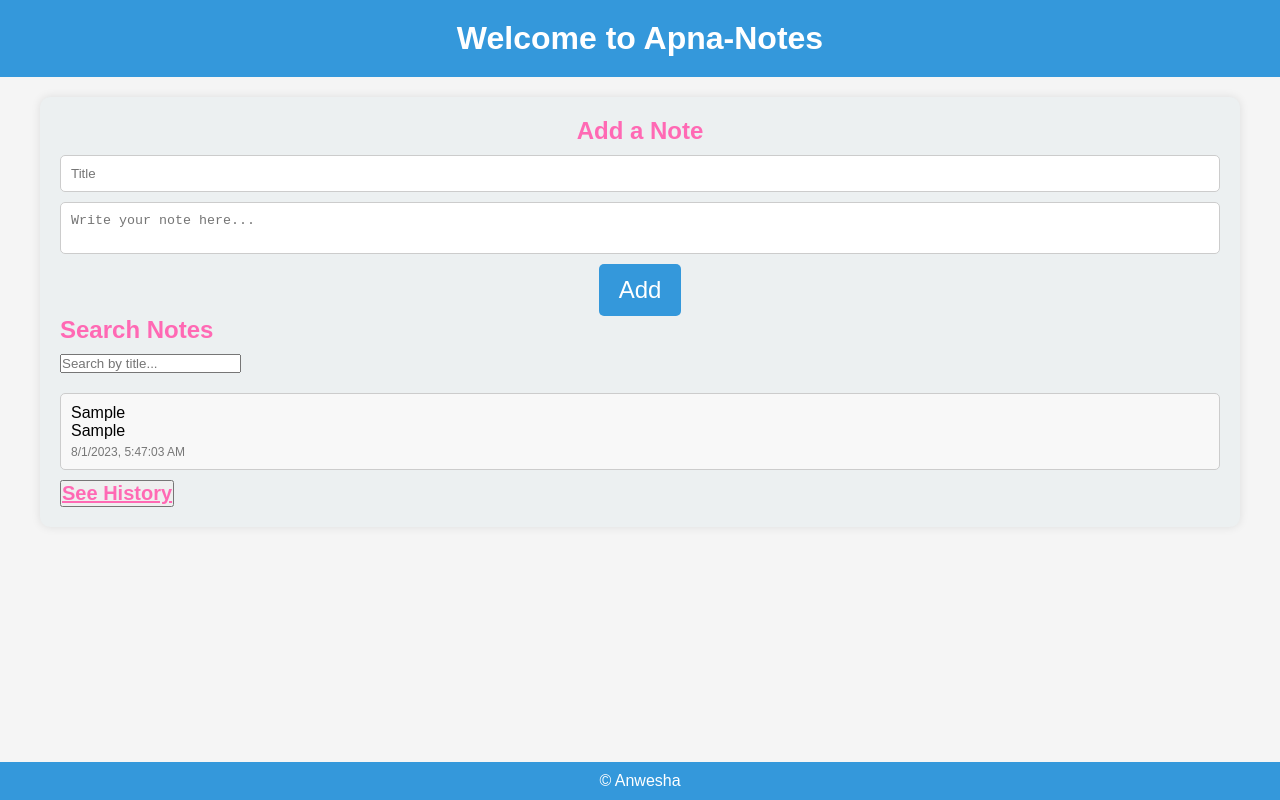
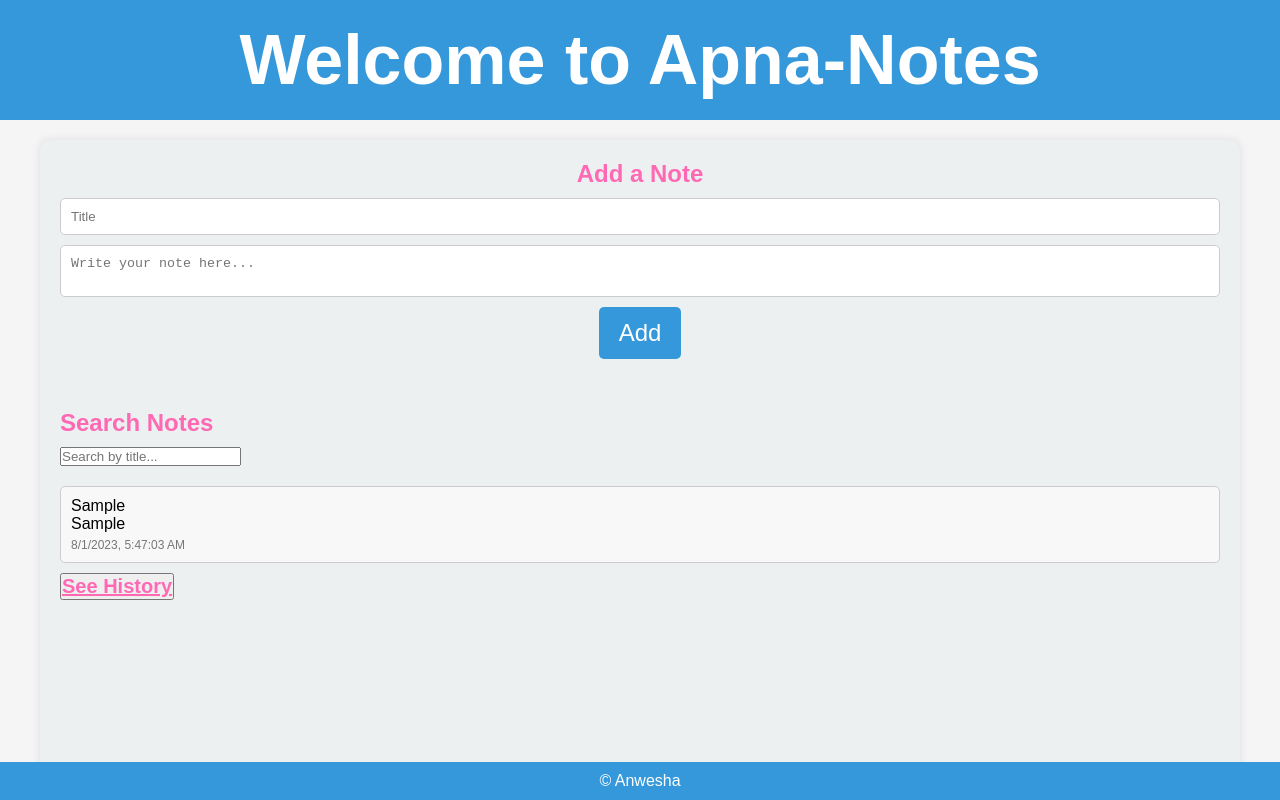
Before and after one commit to tiwaryanwesha23/Apna-Notes, a plain HTML site: page index.html in a window 1280 px wide. Both pictures are taken after typing "Sample", "Sample" into the empty fields and a click on the button "Add". Drawn offline with Linux system fonts and the light colour scheme.

Commit message:
Add files via upload

```diff
--- a/index.html
+++ b/index.html
@@ -5,6 +5,9 @@
   <meta name="viewport" content="width=device-width, initial-scale=1.0">
   <title>Welcome to Apna-Notes</title>
   <link rel="stylesheet" href="styles.css">
+  <link rel="shortcut icon" type="image/png" href="favicon (1).png">
+
+
 </head>
 <body>
   <header>
--- a/script.js
+++ b/script.js
@@ -1,4 +1,4 @@
-document.addEventListener('DOMContentLoaded', function() {
+document.addEventListener('DOMContentLoaded', function () {
   const noteList = document.querySelector('.note-list');
   const addButton = document.getElementById('add-button');
   const searchInput = document.getElementById('search-input');
@@ -9,7 +9,7 @@ document.addEventListener('DOMContentLoaded', function() {
   let notes = [];
   let deletedNotes = [];
 
-    addButton.addEventListener('click', function() {
+  addButton.addEventListener('click', function () {
     const title = document.getElementById('note-title').value;
     const content = document.getElementById('note-content').value;
 
@@ -27,7 +27,7 @@ document.addEventListener('DOMContentLoaded', function() {
     document.getElementById('note-content').value = '';
   });
 
-    noteList.addEventListener('click', function(event) {
+  noteList.addEventListener('click', function (event) {
     const target = event.target;
 
     if (target.classList.contains('delete')) {
@@ -53,12 +53,12 @@ document.addEventListener('DOMContentLoaded', function() {
     }
   });
 
-    showHistoryButton.addEventListener('click', function() {
+  showHistoryButton.addEventListener('click', function () {
     historySection.classList.toggle('show');
     showHistoryButton.textContent = historySection.classList.contains('show') ? 'Hide History' : 'See History';
   });
 
-    searchInput.addEventListener('input', function() {
+  searchInput.addEventListener('input', function () {
     const searchValue = searchInput.value.toLowerCase();
 
     const filteredNotes = notes.filter(note => {
@@ -124,7 +124,10 @@ document.addEventListener('DOMContentLoaded', function() {
   // Function to display notes in the note list and history section
   function displayNotes() {
     noteList.innerHTML = '';
-      notes.forEach(note => {
+    notes.forEach((note, index) => { // Use forEach with index
+      note.querySelector('.delete').dataset.index = index; // Update delete button index
+      note.querySelector('.pin').dataset.index = index; // Update pin button index
+      note.querySelector('.edit').dataset.index = index; // Update edit button index
       noteList.appendChild(note);
     });
 
--- a/styles.css
+++ b/styles.css
@@ -17,7 +17,7 @@
 }
 
 .title {
-    font-size: 32px;
+  font-size: 70px; /* Increased font size to 70px */
 }
 
 .container {
@@ -28,6 +28,7 @@
   width: 95%;
   max-width: 1200px;
   margin: 20px auto;
+  height: calc(100vh - 160px); /* Adjusted height to 100% viewport height minus header height and some padding */
 }
 
 .note-form {
@@ -149,6 +150,7 @@
   left: 0;
   width: 100%;
 }
+
 .add-button {
   font-size: 24px;
   background-color: #3498db;
@@ -157,6 +159,7 @@
   padding: 12px 20px;
   border-radius: 5px;
   cursor: pointer;
+  margin-bottom: 50px;
 }
 
 .add-button:hover {
```
Also changed, not shown: favicon (1).png (added). Lines whose indentation alone changed are shown as unchanged.
